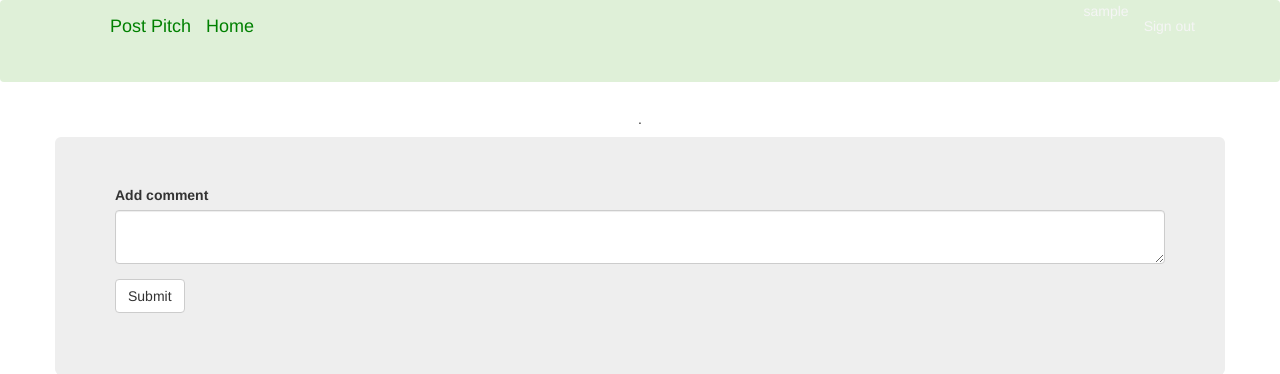
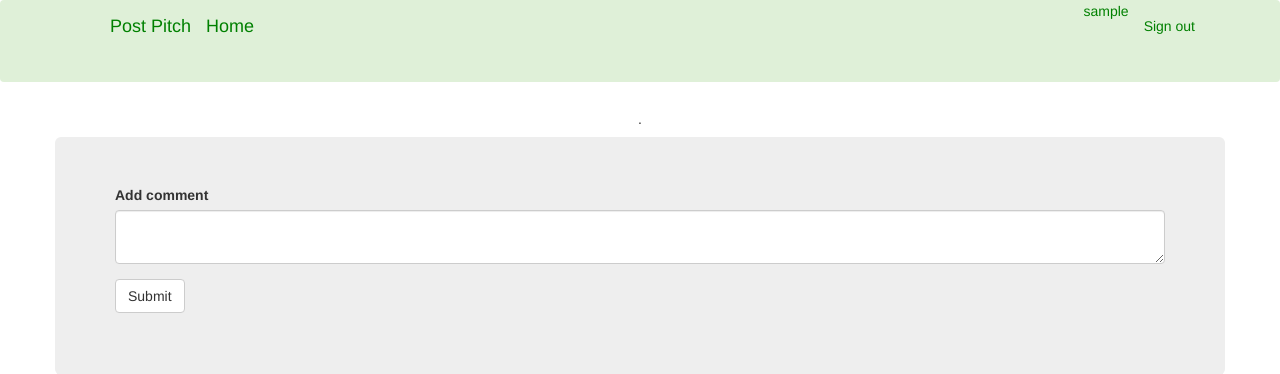
Before and after one commit to VenesaOkuna/idea_better, a Flask app: page /comment/new/1 in a window 1280 px wide. Shown: the top 374 px of the page. Run offline with Flask 2, Linux system fonts and the light colour scheme; the visitor is signed in with stand-in values (Sample User, id 1); data comes from the database, SQL or seed files in the repository; data that the repository does not hold is empty; some libraries are stand-ins or nearby versions.

Commit message:
configurations

```diff
--- a/app/templates/navbar.html
+++ b/app/templates/navbar.html
@@ -20,10 +20,10 @@
             <div class="navbar-collapse collapse">
             <ul class="nav navbar-nav navbar-right">
               {% if current_user.is_authenticated %}
-              <li style="color:whitesmoke">{{current_user.username}}</li>
-              <li><a style="color: whitesmoke;"  href="{{url_for('auth.logout')}}">Sign out</a></li>
+              <li style="color:green">{{current_user.username}}</li>
+              <li><a style="color: green;"  href="{{url_for('auth.logout')}}">Sign out</a></li>
               {% else %}
-              <li><a style="color: whitesmoke;" href="{{url_for('auth.login')}}">Sign in</a></li>
+              <li><a style="color: green;" href="{{url_for('auth.login')}}">Sign in</a></li>
               {%endif%}
             </ul>
           </div>
```
